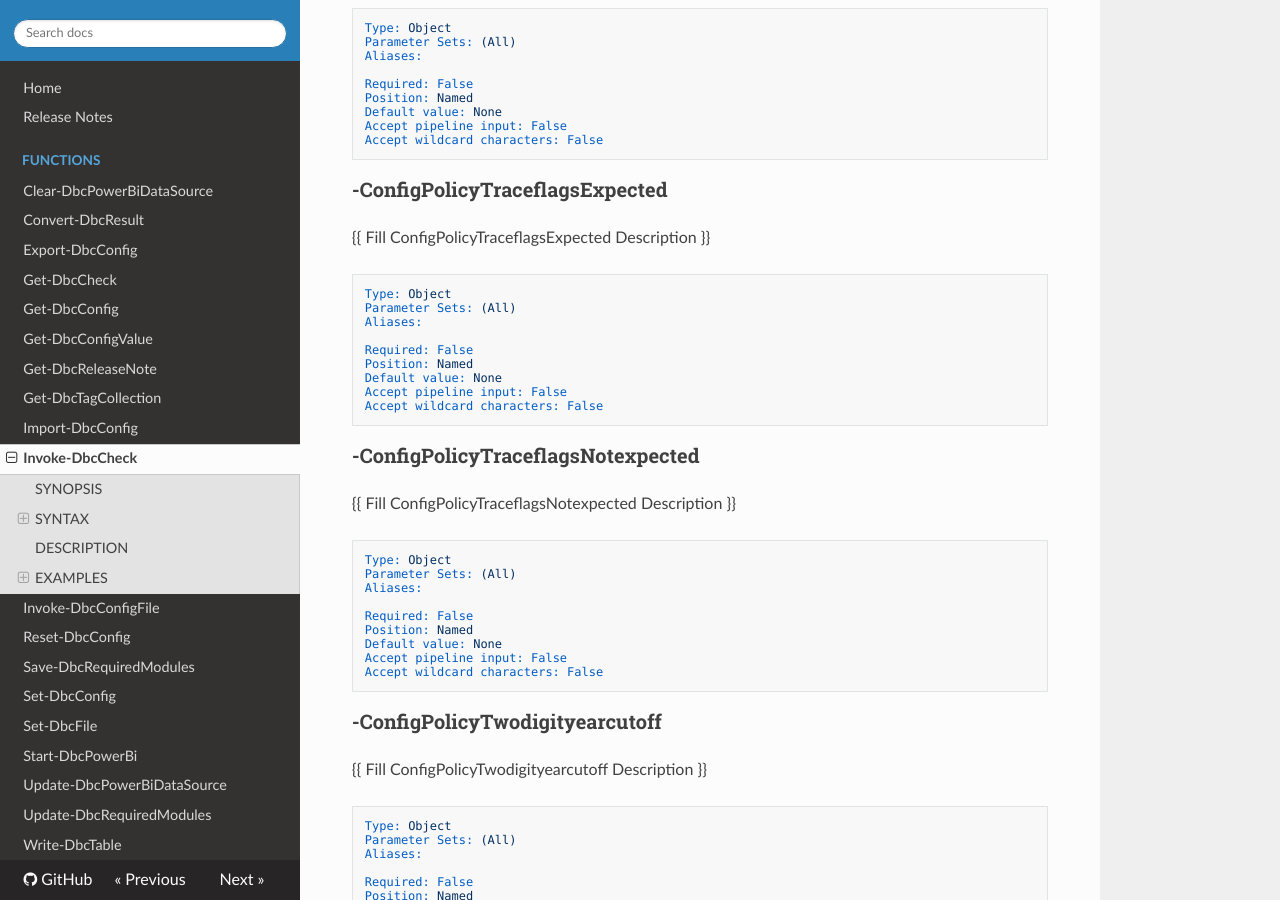
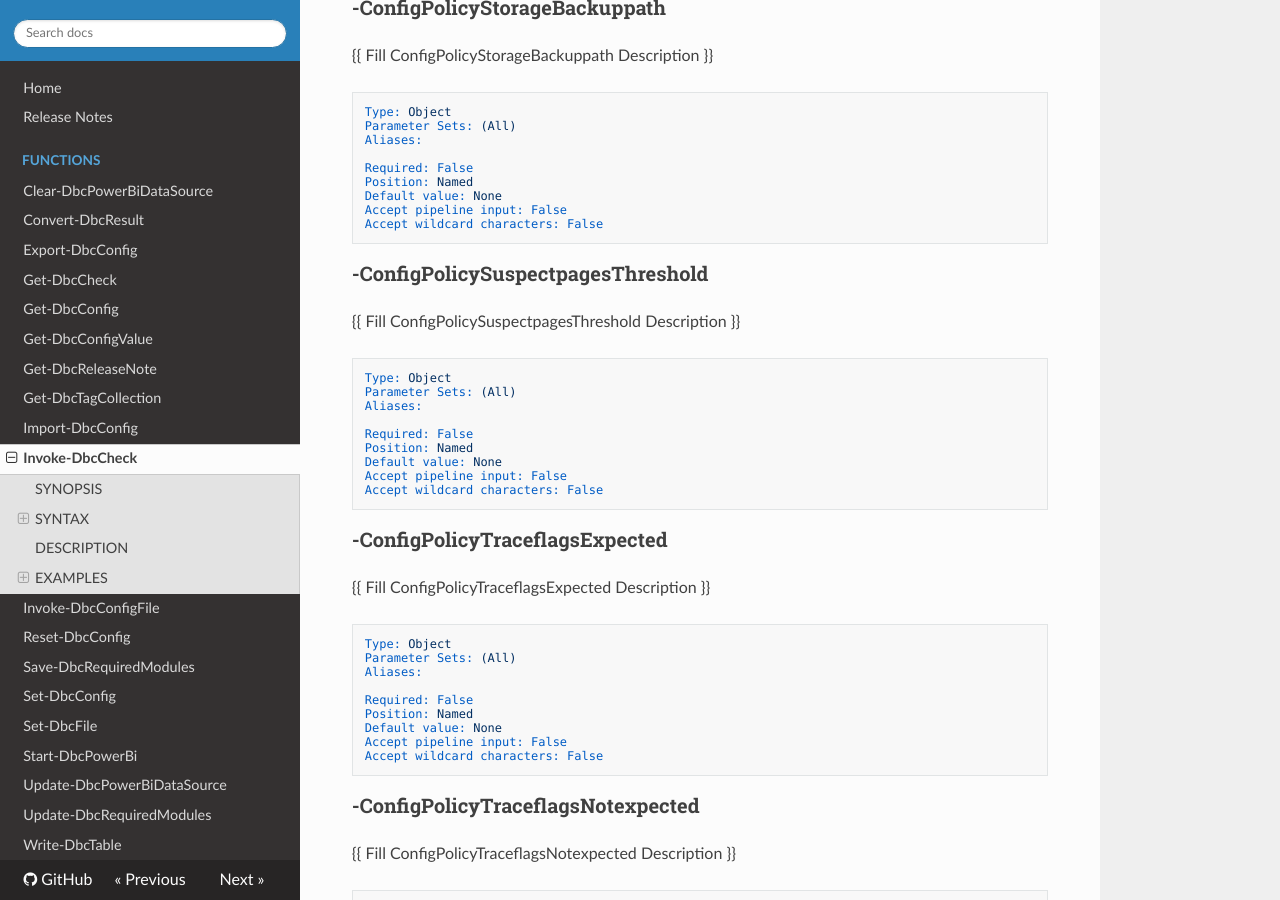
Before and after one commit to dataplat/dbachecks, an MkDocs documentation site: the page built from docs/functions/Invoke-DbcCheck.md, in a window 1280 px wide and 900 px high, scrolled down 52878 px. Built offline with MkDocs 1.6.1, drawn with Linux system fonts in a browser that asks for light colours; nearby versions of some CDN libraries; old or Windows-style settings are respelled for this version of MkDocs; some of the changed text lies outside the part shown.

Commit message:
Updated Version Number and docs from master ***NO_CI***

````diff
--- a/docs/functions/Invoke-DbcCheck.md
+++ b/docs/functions/Invoke-DbcCheck.md
@@ -89,33 +89,36 @@ Invoke-DbcCheck [-Script <Object[]>] [-TestName <String[]>] [-EnableExit] [[-Che
  [-ConfigPolicySecurityScanforstartupproceduresdisabled <Object>]
  [-ConfigPolicySecurityXpcmdshelldisabled <Object>] [-ConfigPolicyServerCpuprioritisation <Object>]
  [-ConfigPolicyServerExcludeDiskAllocationUnit <Object>] [-ConfigPolicyStorageBackuppath <Object>]
- [-ConfigPolicyTraceflagsExpected <Object>] [-ConfigPolicyTraceflagsNotexpected <Object>]
- [-ConfigPolicyTwodigityearcutoff <Object>] [-ConfigPolicyValiddbownerExcludedb <Object>]
- [-ConfigPolicyValiddbownerName <Object>] [-ConfigPolicyWhoisactiveDatabase <Object>]
- [-ConfigPolicyXeventRequiredrunningsession <Object>] [-ConfigPolicyXeventRequiredstoppedsession <Object>]
- [-ConfigPolicyXeventValidrunningsession <Object>] [-ConfigSkipAgentAlert <Object>]
- [-ConfigSkipAgentLastjobruntime <Object>] [-ConfigSkipAgentLongrunningjobs <Object>]
- [-ConfigSkipBackupReadonly <Object>] [-ConfigSkipBackupTesting <Object>] [-ConfigSkipConnectionAuth <Object>]
- [-ConfigSkipConnectionPing <Object>] [-ConfigSkipConnectionRemoting <Object>]
- [-ConfigSkipDatabaseFilegrowthdisabled <Object>] [-ConfigSkipDatabaseLogfilecounttest <Object>]
- [-ConfigSkipDatafilegrowthdisabled <Object>] [-ConfigSkipDbccDatapuritycheck <Object>]
- [-ConfigSkipDiffbackuptest <Object>] [-ConfigSkipHadrListenerPingcheck <Object>]
- [-ConfigSkipHadrListenerTcpport <Object>] [-ConfigSkipHadrReplicaTcpport <Object>]
- [-ConfigSkipInstanceDefaulttrace <Object>] [-ConfigSkipInstanceLatestbuild <Object>]
- [-ConfigSkipInstanceModeldbgrowth <Object>] [-ConfigSkipInstanceOleautomationproceduresdisabled <Object>]
+ [-ConfigPolicySuspectpagesThreshold <Object>] [-ConfigPolicyTraceflagsExpected <Object>]
+ [-ConfigPolicyTraceflagsNotexpected <Object>] [-ConfigPolicyTwodigityearcutoff <Object>]
+ [-ConfigPolicyValiddbownerExcludedb <Object>] [-ConfigPolicyValiddbownerName <Object>]
+ [-ConfigPolicyWhoisactiveDatabase <Object>] [-ConfigPolicyXeventRequiredrunningsession <Object>]
+ [-ConfigPolicyXeventRequiredstoppedsession <Object>] [-ConfigPolicyXeventValidrunningsession <Object>]
+ [-ConfigSkipAgentAlert <Object>] [-ConfigSkipAgentLastjobruntime <Object>]
+ [-ConfigSkipAgentLongrunningjobs <Object>] [-ConfigSkipBackupReadonly <Object>]
+ [-ConfigSkipBackupSecondaries <Object>] [-ConfigSkipBackupTesting <Object>]
+ [-ConfigSkipConnectionAuth <Object>] [-ConfigSkipConnectionPing <Object>]
+ [-ConfigSkipConnectionRemoting <Object>] [-ConfigSkipDatabaseFilegrowthdisabled <Object>]
+ [-ConfigSkipDatabaseLogfilecounttest <Object>] [-ConfigSkipDatafilegrowthdisabled <Object>]
+ [-ConfigSkipDbccDatapuritycheck <Object>] [-ConfigSkipDiffbackuptest <Object>]
+ [-ConfigSkipHadrListenerPingcheck <Object>] [-ConfigSkipHadrListenerTcpport <Object>]
+ [-ConfigSkipHadrReplicaTcpport <Object>] [-ConfigSkipInstanceDefaulttrace <Object>]
+ [-ConfigSkipInstanceLatestbuild <Object>] [-ConfigSkipInstanceModeldbgrowth <Object>]
+ [-ConfigSkipInstanceOleautomationproceduresdisabled <Object>]
  [-ConfigSkipInstanceRemoteaccessdisabled <Object>]
- [-ConfigSkipInstanceScanforstartupproceduresdisabled <Object>] [-ConfigSkipLogfilecounttest <Object>]
- [-ConfigSkipLogshiptesting <Object>] [-ConfigSkipSecurityAgentserviceadmin <Object>]
- [-ConfigSkipSecurityAsymmetrickeysize <Object>] [-ConfigSkipSecurityBuiltinadmin <Object>]
- [-ConfigSkipSecurityClrassembliessafe <Object>] [-ConfigSkipSecurityContainedbautoclose <Object>]
- [-ConfigSkipSecurityContainedDBSQLAuth <Object>] [-ConfigSkipSecurityEngineserviceadmin <Object>]
- [-ConfigSkipSecurityFulltextserviceadmin <Object>] [-ConfigSkipSecurityGuestuserconnect <Object>]
- [-ConfigSkipSecurityHideinstance <Object>] [-ConfigSkipSecurityLocalwindowsgroup <Object>]
- [-ConfigSkipSecurityLoginauditlevelfailed <Object>] [-ConfigSkipSecurityLoginauditlevelsuccessful <Object>]
- [-ConfigSkipSecurityLoginCheckPolicy <Object>] [-ConfigSkipSecurityLoginMustChange <Object>]
- [-ConfigSkipSecurityLoginPasswordExpiration <Object>] [-ConfigSkipSecurityNonstandardport <Object>]
- [-ConfigSkipSecurityPublicrolepermission <Object>] [-ConfigSkipSecuritySadisabled <Object>]
- [-ConfigSkipSecuritySaexist <Object>] [-ConfigSkipSecuritySqlagentproxiesnopublicrole <Object>]
+ [-ConfigSkipInstanceScanforstartupproceduresdisabled <Object>] [-ConfigSkipInstanceSuspectpagelimit <Object>]
+ [-ConfigSkipLogfilecounttest <Object>] [-ConfigSkipLogshiptesting <Object>]
+ [-ConfigSkipSecurityAgentserviceadmin <Object>] [-ConfigSkipSecurityAsymmetrickeysize <Object>]
+ [-ConfigSkipSecurityBuiltinadmin <Object>] [-ConfigSkipSecurityClrassembliessafe <Object>]
+ [-ConfigSkipSecurityContainedbautoclose <Object>] [-ConfigSkipSecurityContainedDBSQLAuth <Object>]
+ [-ConfigSkipSecurityEngineserviceadmin <Object>] [-ConfigSkipSecurityFulltextserviceadmin <Object>]
+ [-ConfigSkipSecurityGuestuserconnect <Object>] [-ConfigSkipSecurityHideinstance <Object>]
+ [-ConfigSkipSecurityLocalwindowsgroup <Object>] [-ConfigSkipSecurityLoginauditlevelfailed <Object>]
+ [-ConfigSkipSecurityLoginauditlevelsuccessful <Object>] [-ConfigSkipSecurityLoginCheckPolicy <Object>]
+ [-ConfigSkipSecurityLoginMustChange <Object>] [-ConfigSkipSecurityLoginPasswordExpiration <Object>]
+ [-ConfigSkipSecurityNonstandardport <Object>] [-ConfigSkipSecurityPublicrolepermission <Object>]
+ [-ConfigSkipSecuritySadisabled <Object>] [-ConfigSkipSecuritySaexist <Object>]
+ [-ConfigSkipSecuritySqlagentproxiesnopublicrole <Object>]
  [-ConfigSkipSecuritySymmetrickeyencryptionlevel <Object>] [-ConfigSkipTempdb1118 <Object>]
  [-ConfigSkipTempdbfilecount <Object>] [-ConfigSkipTempdbfilegrowthpercent <Object>]
  [-ConfigSkipTempdbfilesizemax <Object>] [-ConfigSkipTempdbfilesonc <Object>]
@@ -206,33 +209,36 @@ Invoke-DbcCheck [-Script <Object[]>] [-TestName <String[]>] [-EnableExit] [[-Che
  [-ConfigPolicySecurityScanforstartupproceduresdisabled <Object>]
  [-ConfigPolicySecurityXpcmdshelldisabled <Object>] [-ConfigPolicyServerCpuprioritisation <Object>]
  [-ConfigPolicyServerExcludeDiskAllocationUnit <Object>] [-ConfigPolicyStorageBackuppath <Object>]
- [-ConfigPolicyTraceflagsExpected <Object>] [-ConfigPolicyTraceflagsNotexpected <Object>]
- [-ConfigPolicyTwodigityearcutoff <Object>] [-ConfigPolicyValiddbownerExcludedb <Object>]
- [-ConfigPolicyValiddbownerName <Object>] [-ConfigPolicyWhoisactiveDatabase <Object>]
- [-ConfigPolicyXeventRequiredrunningsession <Object>] [-ConfigPolicyXeventRequiredstoppedsession <Object>]
- [-ConfigPolicyXeventValidrunningsession <Object>] [-ConfigSkipAgentAlert <Object>]
- [-ConfigSkipAgentLastjobruntime <Object>] [-ConfigSkipAgentLongrunningjobs <Object>]
- [-ConfigSkipBackupReadonly <Object>] [-ConfigSkipBackupTesting <Object>] [-ConfigSkipConnectionAuth <Object>]
- [-ConfigSkipConnectionPing <Object>] [-ConfigSkipConnectionRemoting <Object>]
- [-ConfigSkipDatabaseFilegrowthdisabled <Object>] [-ConfigSkipDatabaseLogfilecounttest <Object>]
- [-ConfigSkipDatafilegrowthdisabled <Object>] [-ConfigSkipDbccDatapuritycheck <Object>]
- [-ConfigSkipDiffbackuptest <Object>] [-ConfigSkipHadrListenerPingcheck <Object>]
- [-ConfigSkipHadrListenerTcpport <Object>] [-ConfigSkipHadrReplicaTcpport <Object>]
- [-ConfigSkipInstanceDefaulttrace <Object>] [-ConfigSkipInstanceLatestbuild <Object>]
- [-ConfigSkipInstanceModeldbgrowth <Object>] [-ConfigSkipInstanceOleautomationproceduresdisabled <Object>]
+ [-ConfigPolicySuspectpagesThreshold <Object>] [-ConfigPolicyTraceflagsExpected <Object>]
+ [-ConfigPolicyTraceflagsNotexpected <Object>] [-ConfigPolicyTwodigityearcutoff <Object>]
+ [-ConfigPolicyValiddbownerExcludedb <Object>] [-ConfigPolicyValiddbownerName <Object>]
+ [-ConfigPolicyWhoisactiveDatabase <Object>] [-ConfigPolicyXeventRequiredrunningsession <Object>]
+ [-ConfigPolicyXeventRequiredstoppedsession <Object>] [-ConfigPolicyXeventValidrunningsession <Object>]
+ [-ConfigSkipAgentAlert <Object>] [-ConfigSkipAgentLastjobruntime <Object>]
+ [-ConfigSkipAgentLongrunningjobs <Object>] [-ConfigSkipBackupReadonly <Object>]
+ [-ConfigSkipBackupSecondaries <Object>] [-ConfigSkipBackupTesting <Object>]
+ [-ConfigSkipConnectionAuth <Object>] [-ConfigSkipConnectionPing <Object>]
+ [-ConfigSkipConnectionRemoting <Object>] [-ConfigSkipDatabaseFilegrowthdisabled <Object>]
+ [-ConfigSkipDatabaseLogfilecounttest <Object>] [-ConfigSkipDatafilegrowthdisabled <Object>]
+ [-ConfigSkipDbccDatapuritycheck <Object>] [-ConfigSkipDiffbackuptest <Object>]
+ [-ConfigSkipHadrListenerPingcheck <Object>] [-ConfigSkipHadrListenerTcpport <Object>]
+ [-ConfigSkipHadrReplicaTcpport <Object>] [-ConfigSkipInstanceDefaulttrace <Object>]
+ [-ConfigSkipInstanceLatestbuild <Object>] [-ConfigSkipInstanceModeldbgrowth <Object>]
+ [-ConfigSkipInstanceOleautomationproceduresdisabled <Object>]
  [-ConfigSkipInstanceRemoteaccessdisabled <Object>]
- [-ConfigSkipInstanceScanforstartupproceduresdisabled <Object>] [-ConfigSkipLogfilecounttest <Object>]
- [-ConfigSkipLogshiptesting <Object>] [-ConfigSkipSecurityAgentserviceadmin <Object>]
- [-ConfigSkipSecurityAsymmetrickeysize <Object>] [-ConfigSkipSecurityBuiltinadmin <Object>]
- [-ConfigSkipSecurityClrassembliessafe <Object>] [-ConfigSkipSecurityContainedbautoclose <Object>]
- [-ConfigSkipSecurityContainedDBSQLAuth <Object>] [-ConfigSkipSecurityEngineserviceadmin <Object>]
- [-ConfigSkipSecurityFulltextserviceadmin <Object>] [-ConfigSkipSecurityGuestuserconnect <Object>]
- [-ConfigSkipSecurityHideinstance <Object>] [-ConfigSkipSecurityLocalwindowsgroup <Object>]
- [-ConfigSkipSecurityLoginauditlevelfailed <Object>] [-ConfigSkipSecurityLoginauditlevelsuccessful <Object>]
- [-ConfigSkipSecurityLoginCheckPolicy <Object>] [-ConfigSkipSecurityLoginMustChange <Object>]
- [-ConfigSkipSecurityLoginPasswordExpiration <Object>] [-ConfigSkipSecurityNonstandardport <Object>]
- [-ConfigSkipSecurityPublicrolepermission <Object>] [-ConfigSkipSecuritySadisabled <Object>]
- [-ConfigSkipSecuritySaexist <Object>] [-ConfigSkipSecuritySqlagentproxiesnopublicrole <Object>]
+ [-ConfigSkipInstanceScanforstartupproceduresdisabled <Object>] [-ConfigSkipInstanceSuspectpagelimit <Object>]
+ [-ConfigSkipLogfilecounttest <Object>] [-ConfigSkipLogshiptesting <Object>]
+ [-ConfigSkipSecurityAgentserviceadmin <Object>] [-ConfigSkipSecurityAsymmetrickeysize <Object>]
+ [-ConfigSkipSecurityBuiltinadmin <Object>] [-ConfigSkipSecurityClrassembliessafe <Object>]
+ [-ConfigSkipSecurityContainedbautoclose <Object>] [-ConfigSkipSecurityContainedDBSQLAuth <Object>]
+ [-ConfigSkipSecurityEngineserviceadmin <Object>] [-ConfigSkipSecurityFulltextserviceadmin <Object>]
+ [-ConfigSkipSecurityGuestuserconnect <Object>] [-ConfigSkipSecurityHideinstance <Object>]
+ [-ConfigSkipSecurityLocalwindowsgroup <Object>] [-ConfigSkipSecurityLoginauditlevelfailed <Object>]
+ [-ConfigSkipSecurityLoginauditlevelsuccessful <Object>] [-ConfigSkipSecurityLoginCheckPolicy <Object>]
+ [-ConfigSkipSecurityLoginMustChange <Object>] [-ConfigSkipSecurityLoginPasswordExpiration <Object>]
+ [-ConfigSkipSecurityNonstandardport <Object>] [-ConfigSkipSecurityPublicrolepermission <Object>]
+ [-ConfigSkipSecuritySadisabled <Object>] [-ConfigSkipSecuritySaexist <Object>]
+ [-ConfigSkipSecuritySqlagentproxiesnopublicrole <Object>]
  [-ConfigSkipSecuritySymmetrickeyencryptionlevel <Object>] [-ConfigSkipTempdb1118 <Object>]
  [-ConfigSkipTempdbfilecount <Object>] [-ConfigSkipTempdbfilegrowthpercent <Object>]
  [-ConfigSkipTempdbfilesizemax <Object>] [-ConfigSkipTempdbfilesonc <Object>]
@@ -2997,6 +3003,21 @@ Accept pipeline input: False
 Accept wildcard characters: False
 ```
 
+### -ConfigPolicySuspectpagesThreshold
+{{ Fill ConfigPolicySuspectpagesThreshold Description }}
+
+```yaml
+Type: Object
+Parameter Sets: (All)
+Aliases:
+
+Required: False
+Position: Named
+Default value: None
+Accept pipeline input: False
+Accept wildcard characters: False
+```
+
 ### -ConfigPolicyTraceflagsExpected
 {{ Fill ConfigPolicyTraceflagsExpected Description }}
 
@@ -3192,6 +3213,21 @@ Accept pipeline input: False
 Accept wildcard characters: False
 ```
 
+### -ConfigSkipBackupSecondaries
+{{ Fill ConfigSkipBackupSecondaries Description }}
+
+```yaml
+Type: Object
+Parameter Sets: (All)
+Aliases:
+
+Required: False
+Position: Named
+Default value: None
+Accept pipeline input: False
+Accept wildcard characters: False
+```
+
 ### -ConfigSkipBackupTesting
 {{ Fill ConfigSkipBackupTesting Description }}
 
@@ -3462,6 +3498,21 @@ Accept pipeline input: False
 Accept wildcard characters: False
 ```
 
+### -ConfigSkipInstanceSuspectpagelimit
+{{ Fill ConfigSkipInstanceSuspectpagelimit Description }}
+
+```yaml
+Type: Object
+Parameter Sets: (All)
+Aliases:
+
+Required: False
+Position: Named
+Default value: None
+Accept pipeline input: False
+Accept wildcard characters: False
+```
+
 ### -ConfigSkipLogfilecounttest
 {{ Fill ConfigSkipLogfilecounttest Description }}
 
````
Also changed, not shown: docs/RELEASE.md (+10 -0 lines).
